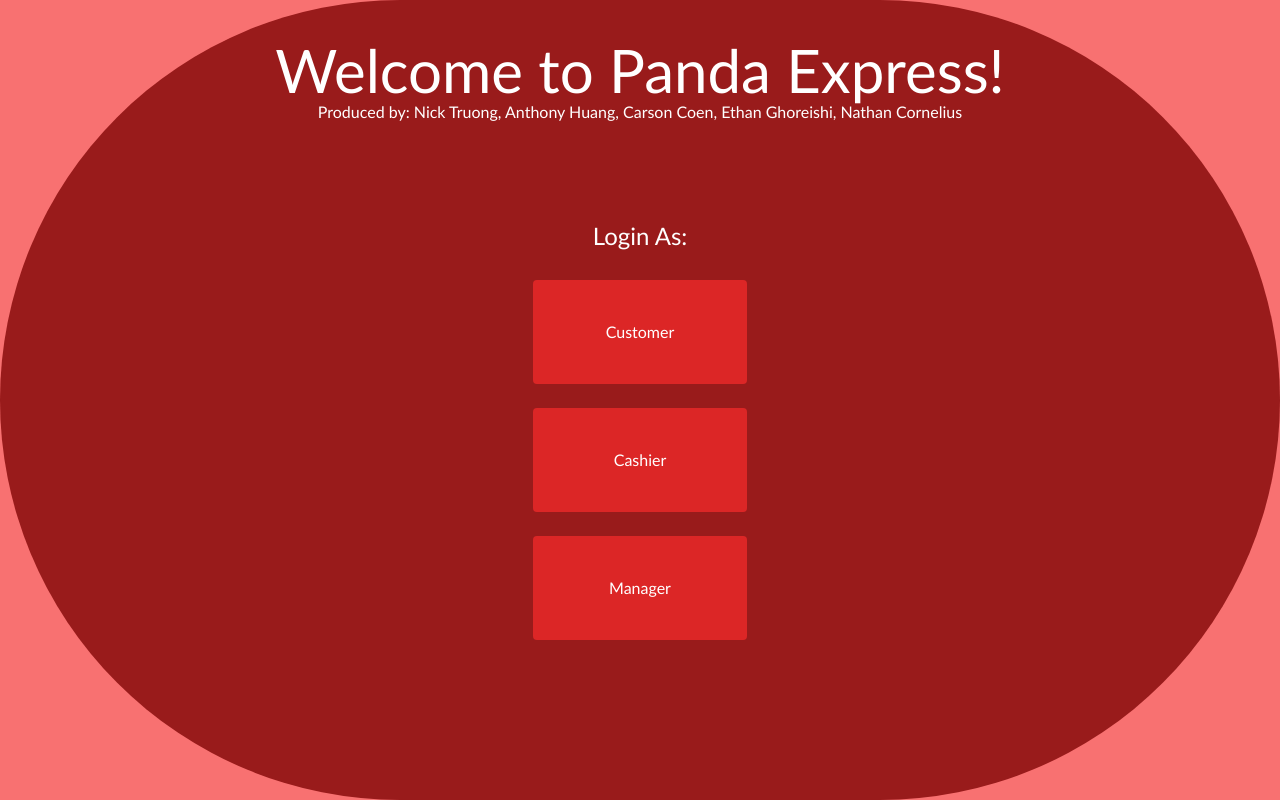
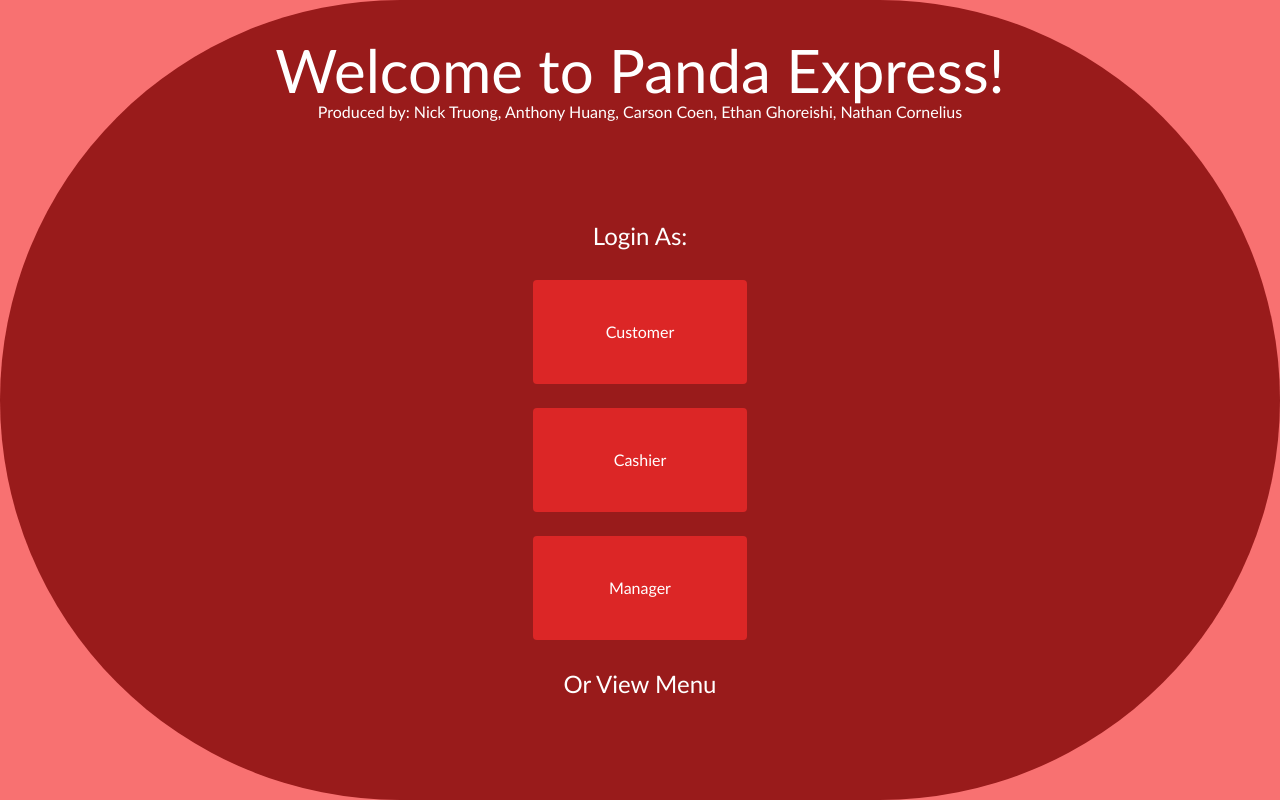
Before and after one commit to CSCE331-Fall2024/project-3-team-9b, a Next.js app: page / in a window 1280 px wide. Built offline with nearby package versions, Linux system fonts and the light colour scheme.

Commit message:
added ability to view a menu board on welcome page

```diff
--- a/src/app/page.tsx
+++ b/src/app/page.tsx
@@ -17,6 +17,9 @@
         <Link href = "/cashierView" className="w-1/6 py-10 bg-red-600 text-white rounded hover:scale-110 hover:duration-300 text-center">Cashier</Link>
         <Link href = "/managerView" className="w-1/6 py-10 bg-red-600 text-white rounded hover:scale-110 hover:duration-300 text-center">Manager</Link>
       </div>
+      <div className="text-2xl mt-22">
+        <Link href = "/menuBoardView">Or View Menu</Link>
+      </div>
     </div>
   );
 }
```
